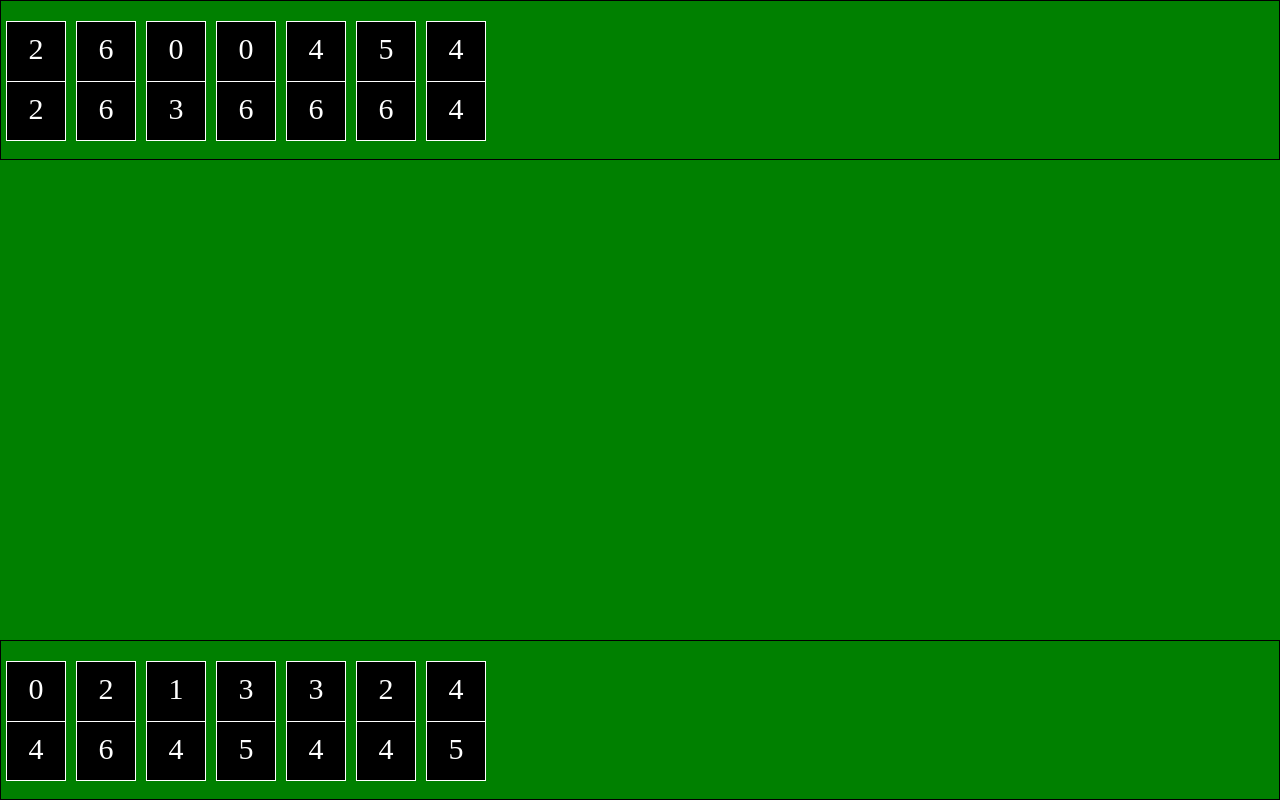
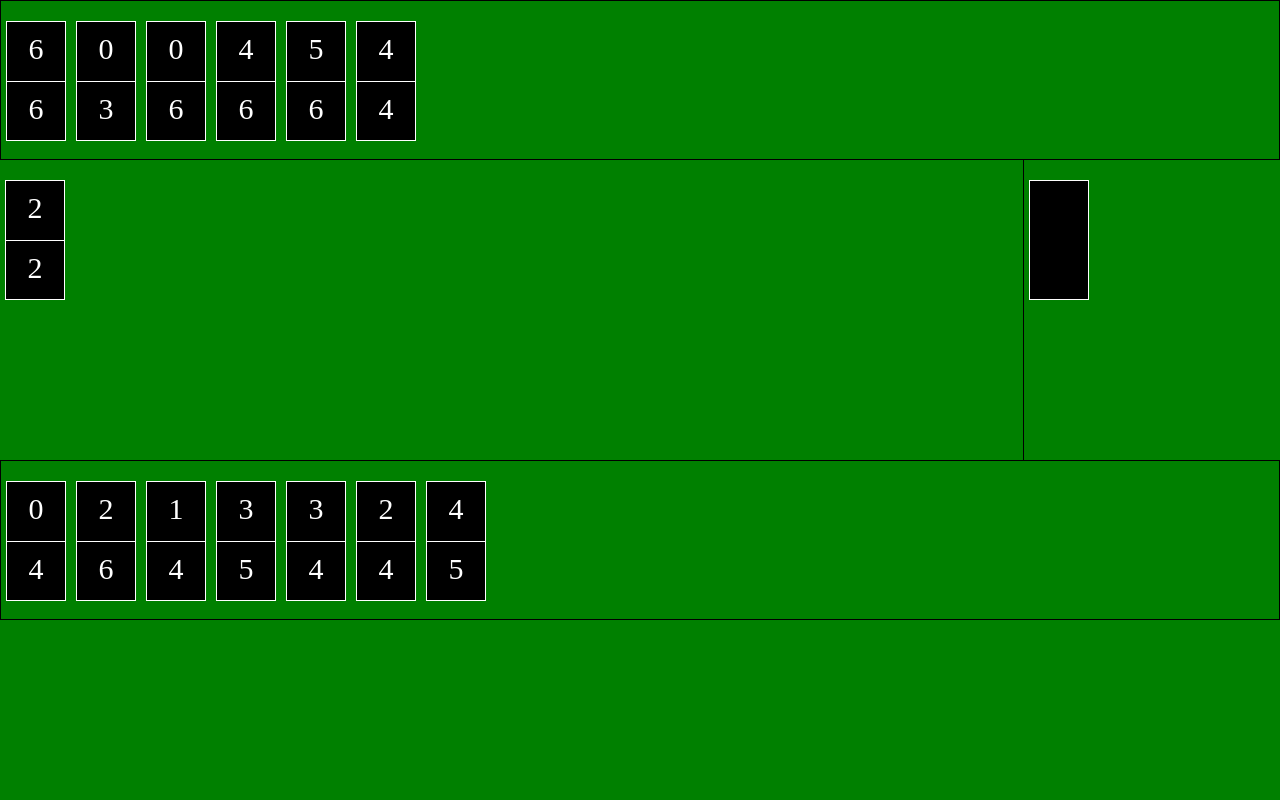
Before and after one commit to FBitAlex/domino-js, a plain HTML site: page index.html in a window 1280 px wide. Drawn offline with Linux system fonts and the light colour scheme.

Commit message:
add to table and delete from user bones

```diff
--- a/functions.js
+++ b/functions.js
@@ -6,22 +6,22 @@ var
 	rand_num = 0, // временное хранилище для раздачи
 	cnt_bone = 28,
 
-	table = {}, // массив стола
 	left_bone = -1,
 	right_bone = -1,
 
-	baza = [],
-	bazar = cnt_bone - (gamer_cnt * 7),
-	bazar_bones = {},
-	access_bones = {},
+	baza = [], // 28 сгенеренных элементов в начале игры перед раздачей
+	// bazar = cnt_bone - (gamer_cnt * 7),
+	// bazar_bones = {},
+	access_bones = [],
 	go_game = true,
 
 /*======================================= */
 	gamers_bones = [],
 	base_bone_cnt = 28,
 	first_bone = -1,
-	first_gamer = 0, // кто первый ходит
-	dashboard = $('#dashboard');
+	current_gamer = 0, // кто первый ходит
+	dashboard = $('#dashboard'),
+	table = []; // массив стола
 
 // инициализация базы
 function init () {
@@ -37,13 +37,27 @@ function init () {
 }
 
 // раздача костяшек игрокам
+function create_bazar_and_table () {
+	$('#dashboard .gamer-bons-block-1')
+		.after("<div id='bazar'><div class='bazar_bone'></div></div>")
+		.after("<div id='table'><ul></ul></div>");
+
+	// берем с базара кость
+	$(".bazar_bone").click(function () {
+		//	console.log('CLICK');
+	});
+
+}
+
+// раздача костяшек игрокам
 function razdacha () {
 
-	var search_cht = base_bone_cnt-1,
+	var search_cnt = base_bone_cnt-1,
 		buffer_bone;
 
 	for (gamer = 1; gamer <= gamer_cnt; gamer++) {
 
+		console.log ("num > " + gamer);
 
 		dashboard.append("<div class='gamer-bons-block-" + gamer + " gamer-bones'><ul></ul></div>");
 		var i = 0,
@@ -53,7 +67,7 @@ function razdacha () {
 
 		while ( i < 7 ) {
 
-			rand_num = Math.floor(Math.random() * (search_cht + 1));
+			rand_num = Math.floor(Math.random() * (search_cnt + 1));
 			gamers_bones[gamer].push( baza[rand_num] );
 
 			// отрисовываем элемент
@@ -62,7 +76,7 @@ function razdacha () {
 			// удалили из базы
 			baza.splice(rand_num, 1);
 			i++;
-			search_cht--;
+			search_cnt--;
 		}
 	}
 }
@@ -76,56 +90,55 @@ function find_first () {
 
 			if ( (first_bone == -1) || (l_num == r_num) && ( first_bone.l != first_bone.r ) ) {
 				first_bone = gamers_bones[gamer_num][bone];
-				first_gamer = gamer_num;
+				bone_num = bone;
+				current_gamer = gamer_num;
 
 			} else if ( (l_num == r_num) && ( first_bone.l == first_bone.r ) &&  ( l_num < first_bone.l ) ) {
 				first_bone = gamers_bones[gamer_num][bone];
-				first_gamer = gamer_num;
+				bone_num = bone;
+				current_gamer = gamer_num;
 
 			} else if ( ( l_num < first_bone.l ) && ( first_bone.l != first_bone.r ) ) {
 				first_bone = gamers_bones[gamer_num][bone];
-				first_gamer = gamer_num;
+				bone_num = bone;
+				current_gamer = gamer_num;
 
 			} else if ( ( r_num < first_bone.r ) && ( first_bone.l != first_bone.r ) ) {
 				first_bone = gamers_bones[gamer_num][bone];
-				first_gamer = gamer_num;
+				bone_num = bone;
+				current_gamer = gamer_num;
 			}
 
 		}
 	}
-	console.log("first_gamer > " + first_gamer);
+
+	// gamers_bones[current_gamer][first_bone]["is_play"] = true;
+	console.log("bone_num >" + bone_num);
+	console.log("current_gamer > " + current_gamer);
 	console.log(first_bone);
+
+	console.dir(gamers_bones);
+	put_bone_to_table( current_gamer, bone_num );
 }
 
 
-		// проверка на меньший дубль дубль
-// 		if ( ((baza[rand_num].l == baza[rand_num].r) && (baza[last_bone].l != baza[last_bone].r))|| (last_bone == -1) ) {
-// 				last_bone = rand_num;
-// 				first_gamer = baza[rand_num][2];
+function put_bone_to_table ( current_gamer, bone_num ) {
 
-// //						}
-// 		} else if ( (baza[rand_num].l == baza[rand_num].r) && (baza[last_bone].l == baza[last_bone].r) && (baza[rand_num].l < baza[last_bone].l) ) {
-// 				last_bone = rand_num;
-// 				first_gamer = baza[rand_num][2];
+	// добавление кости в массив стола
+	table.push(gamers_bones[current_gamer][bone_num]);
 
-// 		// сумму (наименьшая цифра)
-// 		} else if ( (baza[rand_num].l < baza[last_bone].l) && (baza[last_bone].l != baza[last_bone].r) ) {
-// 				last_bone = rand_num;
-// 				first_gamer = baza[rand_num][2];
+	// перерисовка стола (добавить условие на проверку того в какой край ложить кость)
+	$('#table ul').append("<li><div class='l'>" + gamers_bones[current_gamer][bone_num].l + " </div><div class='r'>" + gamers_bones[current_gamer][bone_num].r + " </div></li>");
 
-// 		} else {
+	// удаление кости с массива игрока
+	gamers_bones[current_gamer].splice(bone_num, 1);
+	console.dir(table);
 
-// 			sum_rand_num = baza[rand_num].l + baza[rand_num].r; // 2
-// 			sum_last = baza[last_bone].l + baza[last_bone].r; // 0
+	// перерисовка руки игрока
+	var bn = bone_num + 1;
+	$('.gamer-bons-block-' + current_gamer + ' li:nth-child('+ bn +')').remove();
 
-
-// 			if ( (sum_rand_num < sum_last) && (baza[last_bone].l != baza[last_bone].r) ) {
-
-// 				last_bone = rand_num;
-// 				first_gamer = baza[rand_num][2];
-// 			 }
-
-// 		}
+}
 
 
 // отрисовка стола
@@ -137,25 +150,3 @@ function find_first () {
 // 		curr_gamer.append('<>')
 // 	}
 // }
-
-/*
-baza = {
-	gamer1 : {
-		l:
-		r:
-	},
-
-	gamer2 : {
-
-	},
-
-	table : {
-
-	},
-
-	bazar : {
-
-	},
-	first_gamer :
-}
-*/
--- a/script.js
+++ b/script.js
@@ -6,10 +6,13 @@ $(document).ready( function() {
 	// раздача костей
 	razdacha();
 
-	console.dir(baza);
-	console.dir(gamers_bones);
+	// console.dir(baza);
+	// console.dir(gamers_bones);
+
+	create_bazar_and_table();
 
 	// поиск первого хода
 	find_first(gamers_bones);
 
+
 });
--- a/style.css
+++ b/style.css
@@ -22,6 +22,13 @@ body {
 
 
 /* === gamers bones === */
+.gamer-bones {
+	float: left;
+	width: 100%;
+}
+
+#table ul li,
+#bazar .bazar_bone,
 .gamer-bones ul li {
 	float: left;
 	margin: 20px 5px;
@@ -33,6 +40,8 @@ body {
 	border: 1px solid #FFF;
 }
 
+#table ul li .r,
+#table ul li .l,
 .gamer-bones ul li .r,
 .gamer-bones ul li .l {
 	padding: 10px 0;
@@ -42,14 +51,29 @@ body {
 	border-bottom: 1px solid #FFF;
 }
 
+#table ul li .r,
 .gamer-bones ul li .r {
 	border-bottom: none;
 }
 
 .gamer-bons-block-2 {
-	position: absolute;
 	width: 100%;
-	bottom: 0px;
 }
 
-/* === gamers bones === */
+
+#table {
+	float: left;
+    width: 80%;
+    height: 300px;
+    border-right: 1px solid #000;
+}
+
+#bazar {
+	float: left;
+    width: 20%;
+    height: 300px;
+}
+
+#gamer-bons-block-2 ul li:nth-child(1) {
+	display: none !important;
+}
```
Also changed, not shown: index.html (+0 -1 lines).
